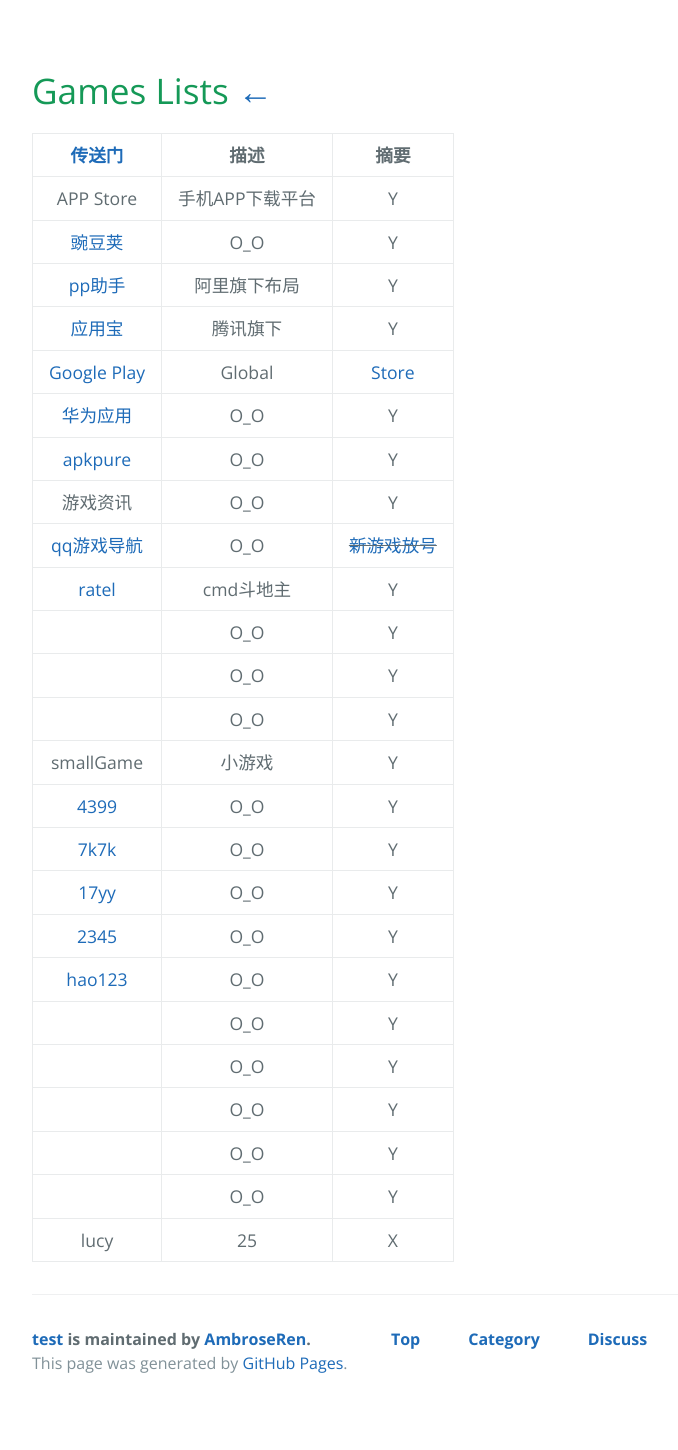
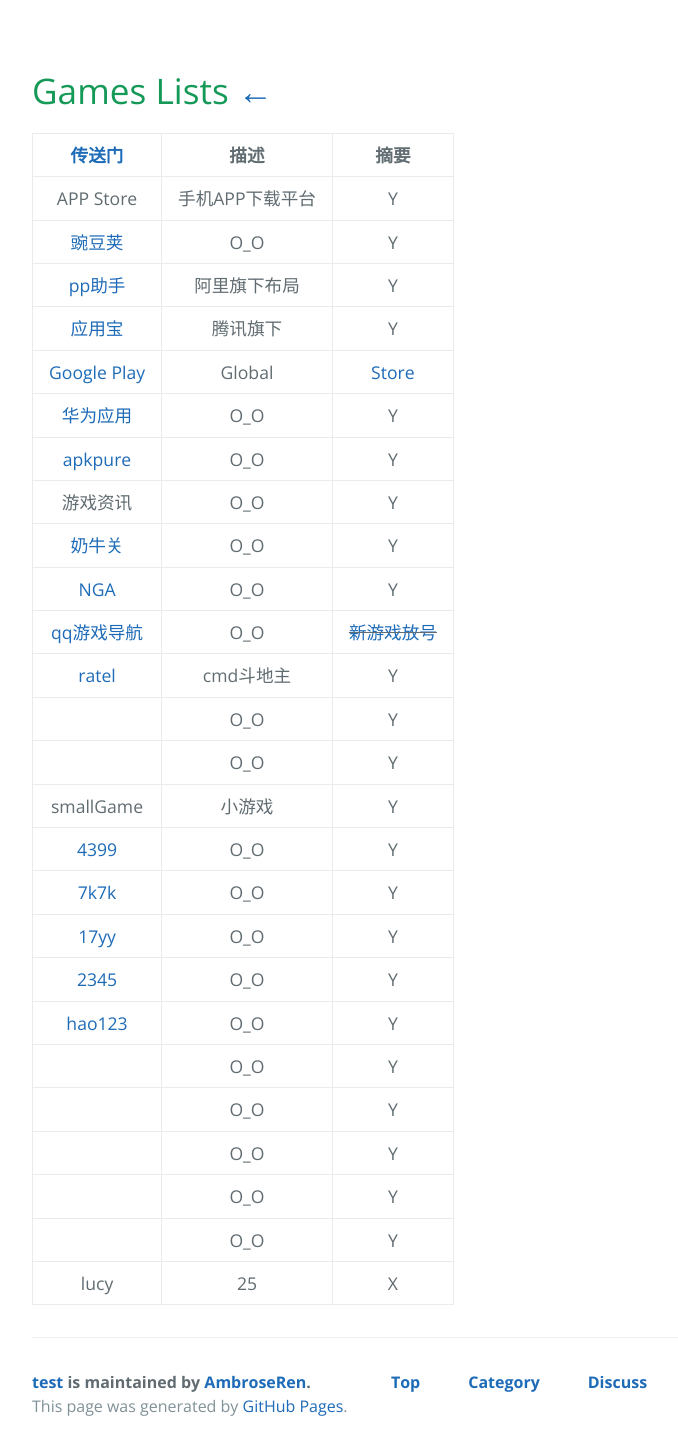
Before and after one commit to AmbroseRen/test, a Jekyll site: the page built from Art/Games/index.md, in a window 1280 px wide. Shown: the whole page, without its empty margins (128-806 px from the left). Built offline with Jekyll 4.4.1, drawn with Linux system fonts in a browser that asks for light colours; nearby versions of some CDN libraries; our own code applies the rules of GitHub Pages for plain Markdown files; library files that are not in the unit come from our copies; the repository's description, which GitHub fills in, is left out; before the commit the page ends 1407 px from its top, so only the background shows below that.

Commit message:
Update index.md

```diff
--- a/Art/Games/index.md
+++ b/Art/Games/index.md
@@ -32,9 +32,10 @@
 | [华为应用](https://appgallery.huawei.com/app/C27162) | O_O | Y |
 | [apkpure](https://apkpure.com/cn/) | O_O | Y |
 | 游戏资讯 | O_O | Y |
+| [奶牛关](https://cowlevel.net/game) | O_O | Y |
+| [NGA](https://nga.178.com/thread.php?fid=-7955747) | O_O | Y |
 | [qq游戏导航](https://game.qzone.qq.com/?from=gameapp) | O_O | ~~[新游戏放号](https://igame.qq.com/games/grantaccount.php)~~ |
 | [ratel](https://github.com/ainilili/ratel) | cmd斗地主 | Y |
-| []() | O_O | Y |
 | []() | O_O | Y |
 | []() | O_O | Y |
 | smallGame | 小游戏 | Y |
```
